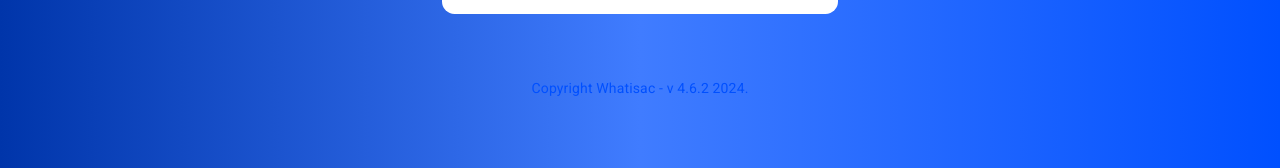
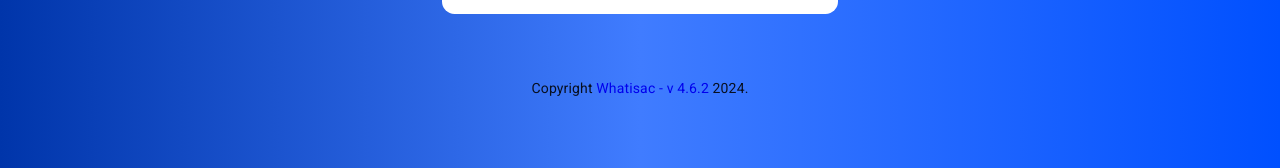
Before and after one commit to luisfilipegdc/SISTEMAWHATISAC, a React (Create React App) app in the folder frontend/: page /login in a window 1280 px wide. Shown: the part 590-758 px from the top of the page. Built offline with nearby package versions, Linux system fonts and the light colour scheme; no server answers; what chartjs-plugin-datalabels, mic-recorder-to-mp3 would draw is missing.

Commit message:
add copy

```diff
--- a/frontend/src/pages/Login/index.js
+++ b/frontend/src/pages/Login/index.js
@@ -19,9 +19,9 @@ import logo from "../../assets/logo.png";
 
 const Copyright = () => {
 	return (
-		<Typography variant="body2" color="primary" align="center">
+		<Typography variant="body2" color="white" align="center">
 			{"Copyright "}
- 			<Link color="primary" href="#">
+ 			<Link color="#white" href="https://whatisac.com.br/">
  				{ nomeEmpresa } - v { versionSystem }
  			</Link>{" "}
  			{new Date().getFullYear()}
```
